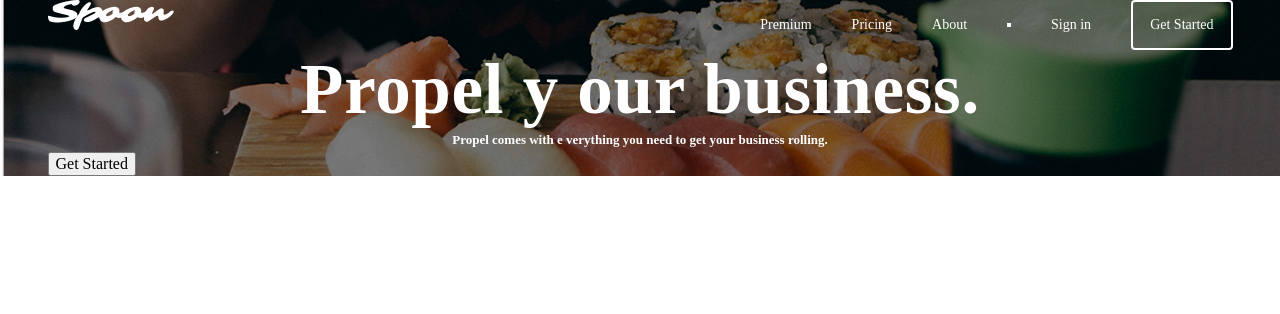
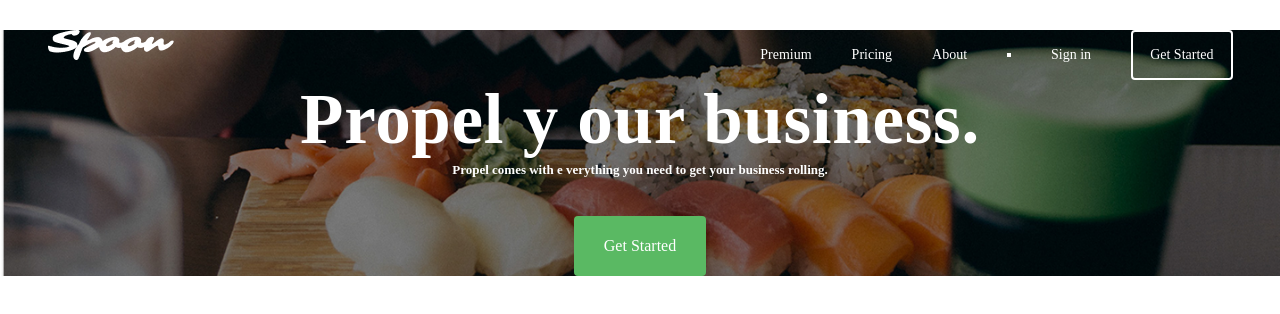
Before and after one commit to 72Mark/Spoon, a plain HTML site: page index.html in a window 1280 px wide. Drawn offline with Linux system fonts and the light colour scheme.

Commit message:
Add files via upload

```diff
--- a/css/sections/grettings.css
+++ b/css/sections/grettings.css
@@ -1,5 +1,6 @@
 .grettings {
     background: url(../../img/grettings.css/fon.png) no-repeat center/cover;
+    margin-top: 30px;
 }
 
 .container {}
@@ -7,6 +8,7 @@
 .grettings__content {}
 
 .header {
+    display: inl;
     display: flex;
     column-gap: 400px;
     justify-content: space-between;
@@ -19,12 +21,11 @@
 .nav_list {
     display: flex;
     column-gap: 40px;
-
     align-items: center;
 }
 
-.nav_item {
-    font-family: var(--LibreFr);
+.nav_item a{
+    font-family: var(--LibreLF);
     font-weight: 400;
     font-size: 14px;
     line-height: 171%;
@@ -41,13 +42,16 @@
     border: 2px solid white;
     padding: 11px 17px;
     border-radius: 4px;
-
 }
 
-.grettings__desc {}
+.grettings__desc {
+    display: flex;
+    flex-direction: column;
+    align-items: center;
+}
 
 .grettings_title {
-    font-family: var();
+    font-family: var(--LibreLF);
     font-weight: 700;
     font-size: 71px;
     line-height: 110%;
@@ -57,7 +61,7 @@
 }
 
 .grettings_text {
-    font-family: var();
+    font-family: var(--LibreIBM);
     font-weight: 700;
     font-size: 13px;
     line-height: 185%;
@@ -65,4 +69,29 @@
     color: #fff;
 }
 
-.btn {}
+.btn {
+    font-family: var(--LibreLF);
+        font-weight: 400;
+        font-size: 16;
+        line-height: 187%;
+        text-align: center;
+        border-radius: 4px;
+        margin-top: 34px;
+        padding: 15px 30px;
+        background: #5AB963;
+        border: 0;
+        color: white;
+}
+
+.grettings__btn{
+
+}
+
+.nav_item:hover a{
+    color: #5AB963;
+    border-color: #5AB963;
+}
+
+.nav_item:last-child:hover {
+    border-color: #5AB963;
+}
--- a/index.html
+++ b/index.html
@@ -19,27 +19,27 @@
                         <div class="logo">
 
                             <a href="index.html">
-                                <img src="img/grettings.css/logo.png" alt="">
+                                <a href=""><img src="img/grettings.css/logo.png" alt=""></a>
                             </a>
                         </div>
                         <!-- навигация -->
                         <nav class="nav">
                             <ul class="nav_list">
-                                <li class="nav_item">Premium</li>
-                                <li class="nav_item">Pricing</li>
-                                <li class="nav_item">About</li>
+                                <li class="nav_item"><a href="">Premium</a></li>
+                                <li class="nav_item"><a href="">Pricing</a></li>
+                                <li class="nav_item"><a href="">About</a></li>
                                 <li class="nav_item square"></li>
-                                <li class="nav_item">Sign in</li>
-                                <li class="nav_item">Get Started</li>
+                                <li class="nav_item"><a href="">Sign in</a></li>
+                                <li class="nav_item"><a href="">Get Started</a></li>
                             </ul>
                         </nav>
                     </header>
                     <!-- описание -->
-                    <div class="grettings__desc"></div>
+                <div class="grettings__desc">
                     <div class="grettings_title">Propel y our business.</div>
-                    <div class="grettings_text">Propel comes with e verything you need to get your business rolling.
-                    </div>
-                    <button class="btn">Get Started</button>
+                        <div class="grettings_text">Propel comes with e verything you need to get your business rolling.</div>
+                    <button class="btn grettings__btn">Get Started</button>
+                </div>
                 </div>
             </div>
         </section>
```
